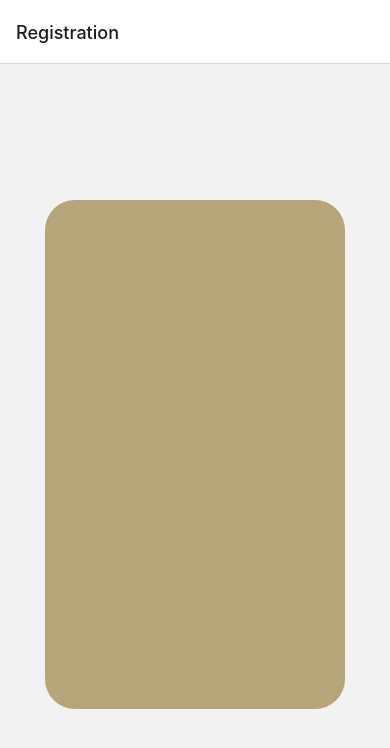
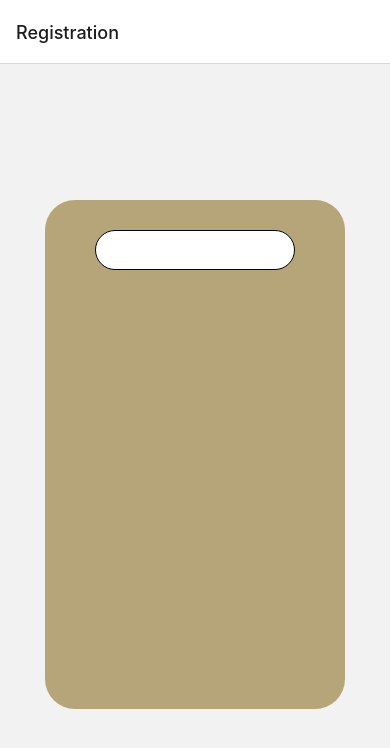
Before and after one commit to hcp-uw/lf-system, a React Native app in the folder client/: screen /Registration in a window 390 px wide. Shown: the top 748 px of the page. Built offline with nearby package versions, Linux system fonts and the light colour scheme.

Commit message:
container2

```diff
--- a/client/src/assets/StyleSheet.js
+++ b/client/src/assets/StyleSheet.js
@@ -10,12 +10,14 @@ export const styles = StyleSheet.create({
         borderRadius: 30,
     },
     container2: {
-        backgroundColor: 'FFFFFF', // white
+        backgroundColor: '#FFFFFF', // white
+        borderColor: '#000000',
+        borderWidth: 1,
         alignItems: 'center',
         height: 40,
-        padding: 11,
+        width: 200,
         marginHorizontal: 68,
-        borderRadius: 20,
+        borderRadius: 50,
     },
     registerContainer: {
         backgroundColor: '4B2E83', // purple
@@ -33,5 +35,4 @@ export const styles = StyleSheet.create({
         marginHorizontal: 114,
         borderRadius: 30,
     }
-
-  });
+});
```
